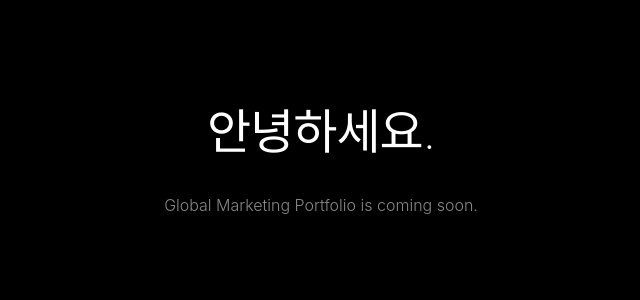
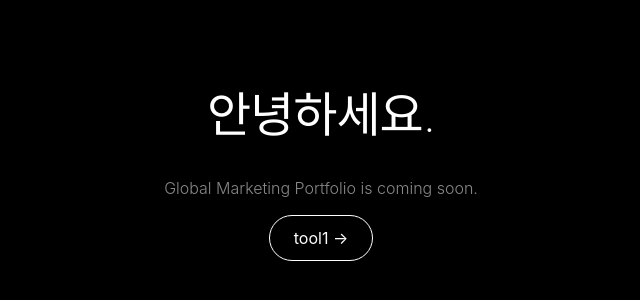
Before and after one commit to 8Lee8Lee/8Lee8Lee.github.io, a plain HTML site: page index.html in a window 1280 px wide. Shown: the part 254-554 px from the top of the page, without its empty margins (319-959 px from the left). Drawn offline with Linux system fonts and the light colour scheme.

Commit message:
button test

```diff
--- a/index.html
+++ b/index.html
@@ -39,6 +39,13 @@
     <div class="container">
         <h1>안녕하세요.</h1>
         <p>Global Marketing Portfolio is coming soon.</p>
+
+        <div style="margin-top: 30px;">
+            <a href="https://8Lee8Lee.github.io/tool1"
+                style="padding: 12px 24px; border: 1px solid #fff; color: #fff; text-decoration: none; border-radius: 50px;">
+                tool1 →
+            </a>
+        </div>
     </div>
 </body>
 
```
